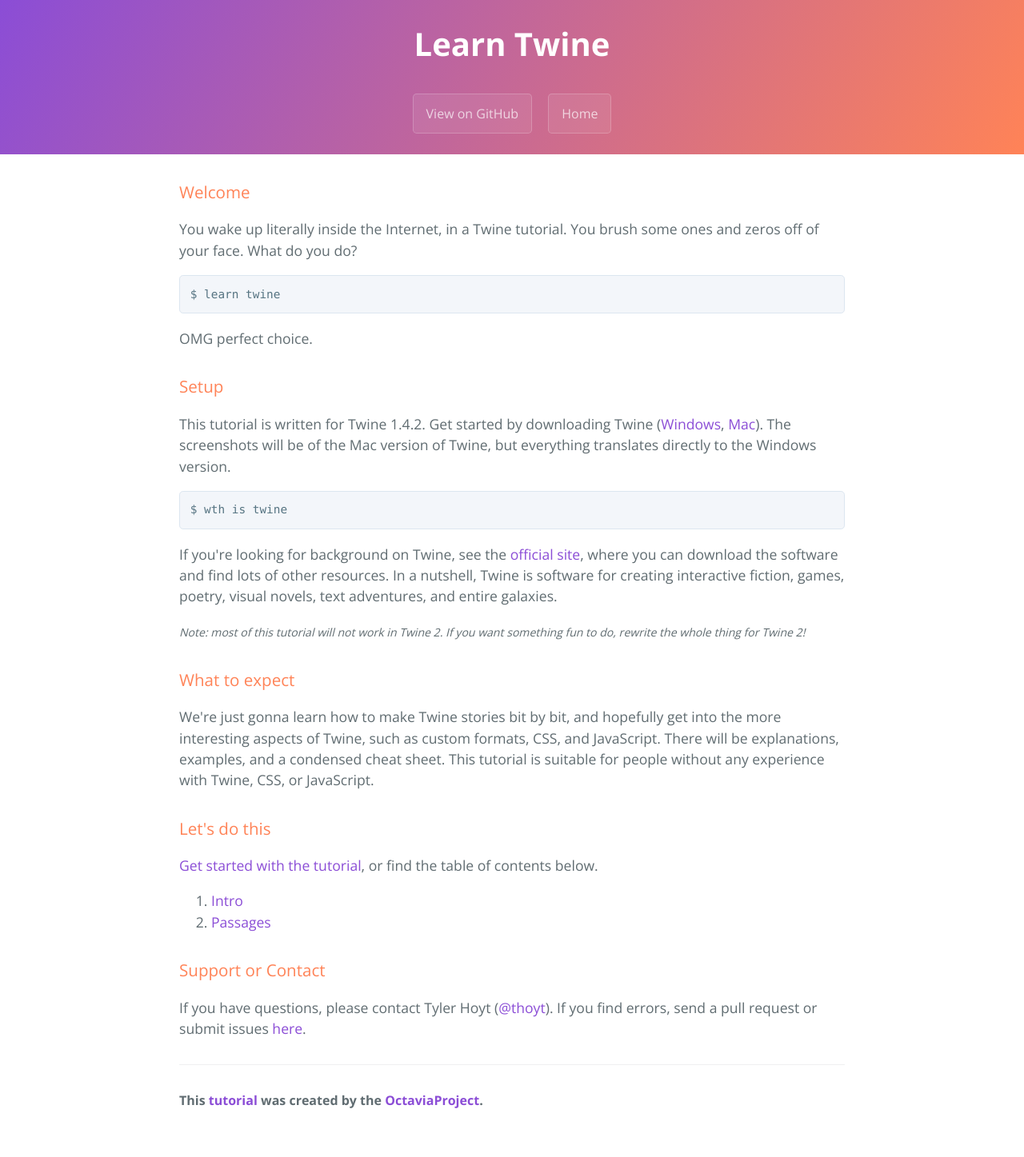
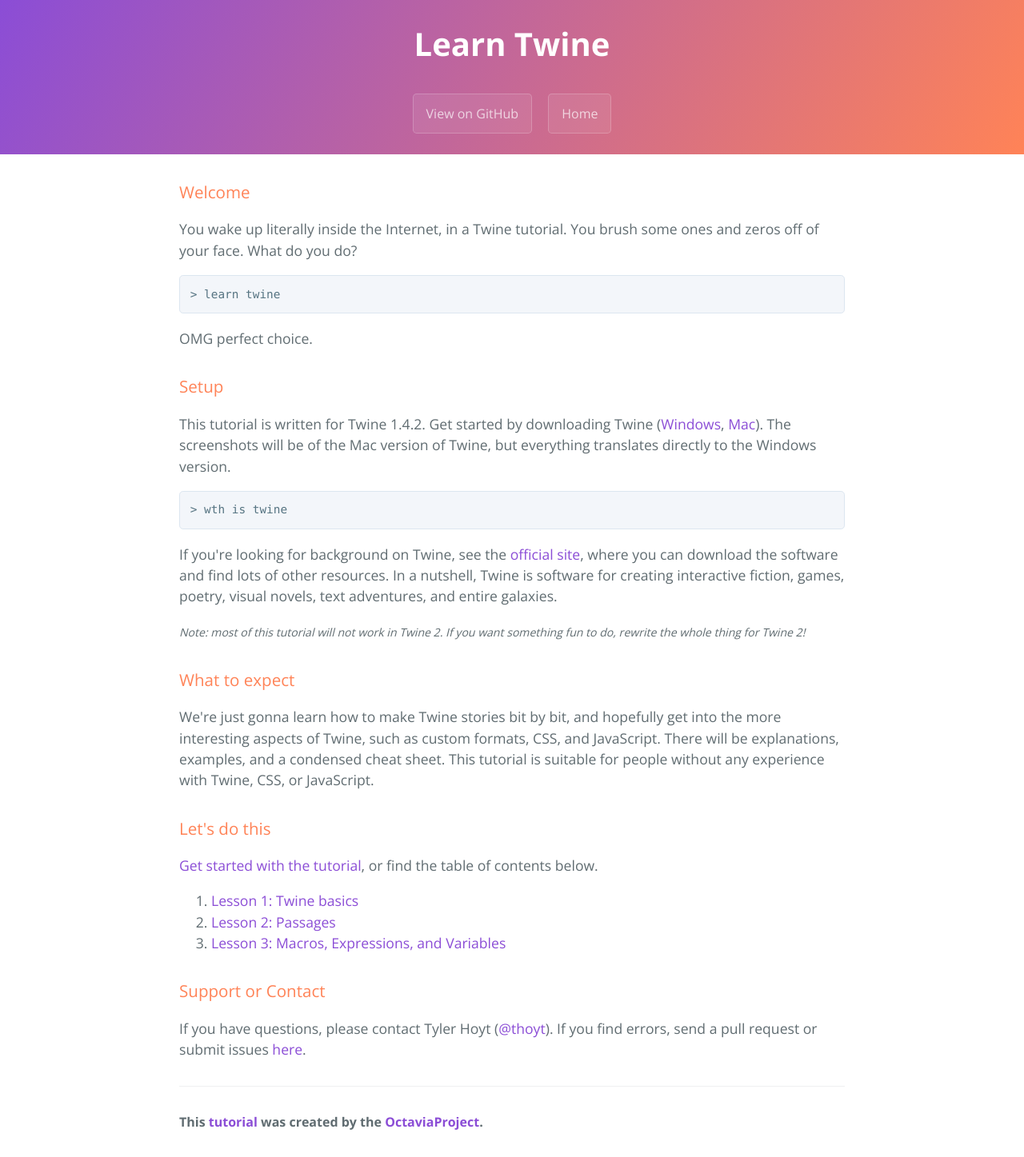
Before and after one commit to OctaviaProject/twine-resources, a Jekyll site: the page built from index.html, in a window 1280 px wide. Shown: the whole page at 80% size. Built offline with Jekyll 4.4.1, drawn with Linux system fonts in a browser that asks for light colours; the list of posts is cut into pages by our own code; before the commit the page ends 1420 px from its top, so only the background shows below that; some of the changed lines change nothing that is shown.

Commit message:
Work on lesson 3

```diff
--- a/_posts/2015-06-01-intro.md
+++ b/_posts/2015-06-01-intro.md
@@ -1,5 +1,6 @@
 ---
 layout: post
+title: "Lesson 1: Twine basics"
 ---
 
 ### Starting out
--- a/_posts/2015-06-02-passages.md
+++ b/_posts/2015-06-02-passages.md
@@ -1,5 +1,6 @@
 ---
 layout: post
+title: "Lesson 2: Passages"
 ---
 
 ### Creating passages
@@ -34,7 +35,7 @@
 
 Be sure to format your links *exactly* as above. For example, there shouldn't be any spaces before or after the \| symbol, and the title has to match the passage title exactly. It can be helpful to give your passages titles that are simple to type.
 
-Links can be placed anywhere in the body of a passage - as many as you want! They can go in the middle of sentences, scattered throughout the text, or at the end of passage. Links to new passages can represent actions, movement, details, or simply a pause or delineation in the story, like a new paragraph or a new chapter.
+Links can be placed anywhere in the body of a passage - as many as you want! They can go in the middle of sentences, scattered throughout the text, or at the end of the passage. Links to new passages can represent actions, movement, details, or simply a pause or delineation in the story, like a new paragraph or a new chapter.
 
 ### Save your story
 
--- /dev/null
+++ b/_posts/2015-06-03-variables.md
@@ -0,0 +1,46 @@
+---
+layout: post
+title: "Lesson 3: Macros, Expressions, and Variables"
+---
+
+### Dynamic versus Static
+
+If you take an old-fashioned novel off the shelf (a "dead tree" book as some might call it) and read it
+
+At least it would be super weird if it had changed. Unless you're a wizard. (Are you...?)
+
+
+
+In this unit, we'll go over the basics of the dynamic parts of Twine. **Dynamic** parts of a story aren't always the samealways be the same. It can depend on what path you took to get to the passage, some input you gave, randomness and chance, and/or other decisions you made before arriving at the passage. We'll go over each of these mechanisms and show you how dynamic content can make your story more exciting and game-like.
+
+### Hello Macros
+
+Twine **Macros** are the basis of a lot of the dynamic possibilites we mentioned above. Macros are surrounded by **double angle brackets** or ``<<`` and ``>>``. Here's a simple example of a ``print`` macro:
+
+	<<print "hello">>
+
+When inserted into a passage, a ``print`` macro simply puts the value of the right hand side into the passage. In this case, it just pu
+
+``visited()``
+
+### Hello Variables
+
+	<<set $x = 1>>
+
+### User input
+
+``prompt()``
+
+### Randomness
+
+``either()``
+
+### Super deep questions and fun things to try
+
+1. Using a single passage linked to itself, create a story that counts down from 20 (or some other number) as you click on the link. When the counter reaches zero, print an amazing bit of poetry that made all of the pointless clicking worth it.
+
+*hint: you may find the ``visited`` function and an if statement useful.*
+
+2. Using a single passage in the same way as #1, create a story that builds a poem line by line. You can use a variable to store the text of the poem, and the ``either`` function to pick words for you. The poem might be bad... but your technique will be brilliant ;)
+
+3. Make a story that asks for the reader's name and then gives them a compliment.
--- a/index.html
+++ b/index.html
@@ -4,7 +4,7 @@
 
 <p>You wake up literally inside the Internet, in a Twine tutorial. You brush some ones and zeros off of your face. What do you do?</p>
 
-<pre><code>$ learn twine</code></pre>
+<pre><code>> learn twine</code></pre>
 
 <p>OMG perfect choice.</p>
 
@@ -12,7 +12,7 @@
 
 <p>This tutorial is written for Twine 1.4.2. Get started by downloading Twine (<a href="http://twinery.org/downloads/twine_1.4.2_win.exe">Windows</a>, <a href="http://twinery.org/downloads/twine_1.4.2_osx.zip">Mac</a>). The screenshots will be of the Mac version of Twine, but everything translates directly to the Windows version.</p>
 
-<pre><code>$ wth is twine</code></pre>
+<pre><code>> wth is twine</code></pre>
 
 <p>If you're looking for background on Twine, see the <a href="http://twinery.org">official site</a>, where you can download the software and find lots of other resources. In a nutshell, Twine is software for creating interactive fiction, games, poetry, visual novels, text adventures, and entire galaxies. </p>
 
```
